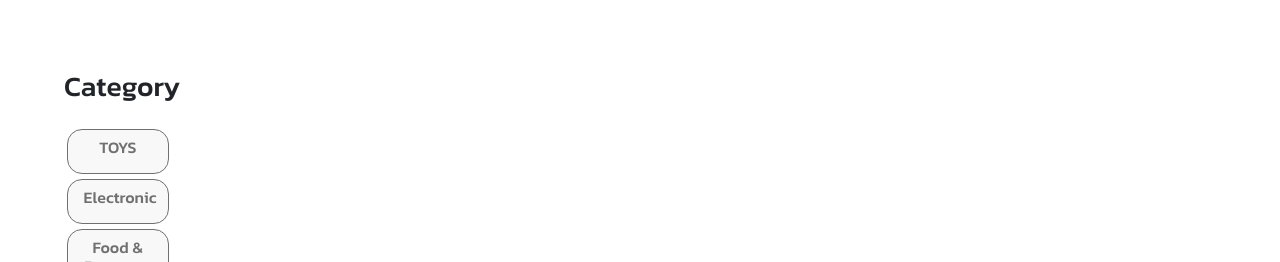
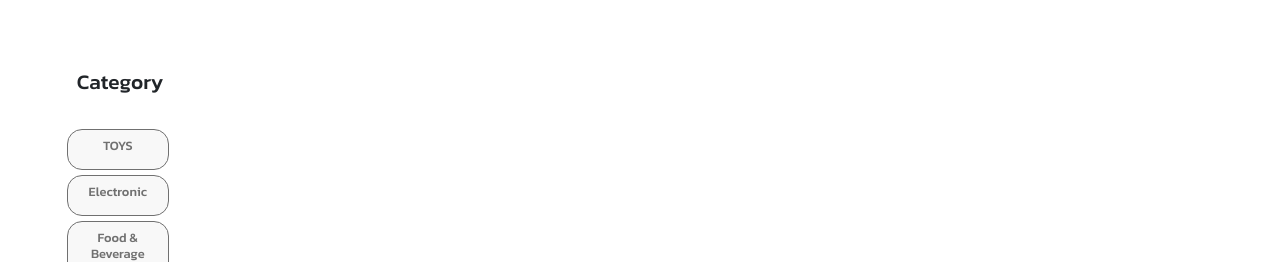
Before and after one commit to Nomoki/Bidof, a React (Create React App) app: page / in a window 1280 px wide. Shown: the part 690-952 px from the top of the page. Built offline with nearby package versions, Linux system fonts and the light colour scheme; no server answers.

Commit message:
font reponsive
category font responsive

```diff
--- a/src/components/style.css
+++ b/src/components/style.css
@@ -26,7 +26,8 @@
 .cat{
     position: absolute;
     top:95%;
-    left: 5vw;
+    left: 6vw;
+    font-size: 130%;
 
 }
 .btncat{
@@ -55,18 +56,19 @@
     top: 102%;
     left: 5%;
     text-align: center;
-    background-color: #bdbdbd;
+    background-color: #E6E6E6;
     border-radius: 15px;
 
 }
 .btnboxcat1{
     margin: 3%;
     width: 8vw;
+    background-color: white;
 
 }
 .fontcat{
-    font-size: 1rem;
-    color: white;
+    font-size: 1vw;
+    color: #707070;
 }
 .fontcat:hover{
     color: white;
@@ -74,5 +76,5 @@
 
 .fontcath{
     color: #707070;
-    font-size: 1rem;
+    font-size: 1vw;
 }
```
